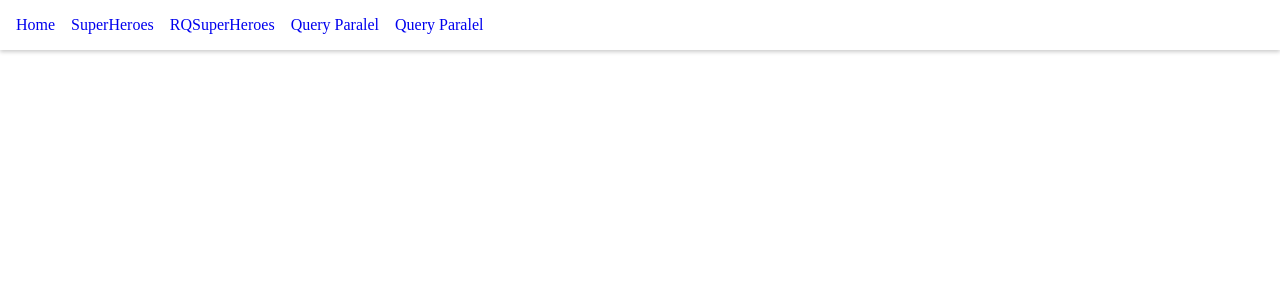
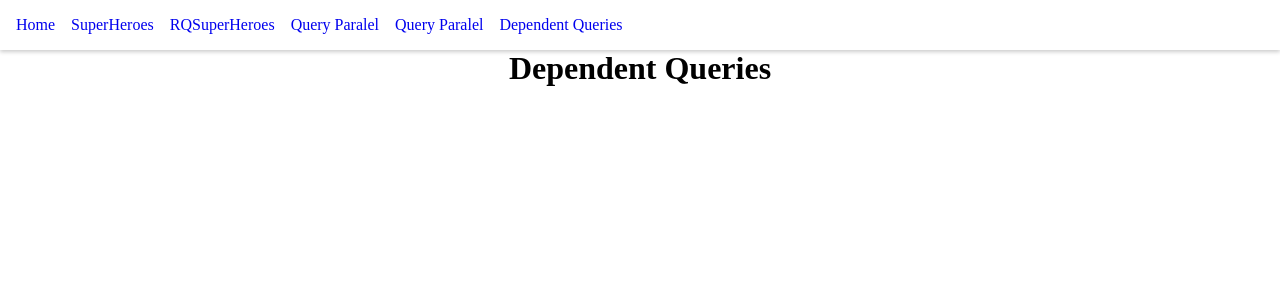
Before and after one commit to GustBitencourt/Estudo-ReactQuery, a React (Vite) app: page /dependent-queries in a window 1280 px wide. Shown: the top 300 px of the page. Built offline with nearby package versions, Linux system fonts and the light colour scheme; data requests are answered from the project's data file.

Commit message:
Uso de queris dependentes

```diff
--- a/db.json
+++ b/db.json
@@ -29,5 +29,17 @@
         "id": 3,
         "name": "Rachel Green"
       }
+    ],
+    "users": [
+      {
+        "id": "example@mail.com",
+        "channelId": "codevolution"
+      }
+    ],
+    "channels": [
+      {
+        "id": "codevolution",
+        "courses": ["react", "angular", "vue"]
+      }
     ]
   }
--- a/src/App.jsx
+++ b/src/App.jsx
@@ -9,6 +9,7 @@ import { RQSuperHeroes } from './pages/RQSuperHeroes'
 import { RQSuperHeroDetail } from './pages/RQSuperHeroDetail.js'
 import { QueriParalela } from './pages/QueriParalela'
 import { DinamicParalel } from './pages/DinamicParalel'
+import { DependentQueries } from './pages/DependentQueries'
 
 import { Header } from './components/Header'
 
@@ -29,6 +30,7 @@ function App() {
           <Route path="/rq-super-heroes/:heroId" element={<RQSuperHeroDetail />} />
           <Route path="/query-paralela" element={<QueriParalela />} />
           <Route path="/dinamic-paralel" element={<DinamicParalel heroIds={[1, 3]} />} />
+          <Route path="/dependent-queries" element={<DependentQueries email="example@mail.com" />} />
         </Routes>
         <ReactQueryDevtools position="bottom-right"/>
       </QueryClientProvider>
--- a/src/components/Header/index.jsx
+++ b/src/components/Header/index.jsx
@@ -22,6 +22,9 @@ export const Header = () => {
           <li>
             <Link className="header__nav--links" to={"/dinamic-paralel"}>Query Paralel</Link>
           </li>
+          <li>
+            <Link className="header__nav--links" to={"/dependent-queries"}>Dependent Queries</Link>
+          </li>
         </ul>
       </nav>
     </header>
--- /dev/null
+++ b/src/pages/DependentQueries/index.jsx
@@ -0,0 +1,26 @@
+import { useQuery } from "react-query";
+import axios from "axios";
+
+const fetchUserByEmail = (email) => {
+    return axios.get(`http://localhost:4000/users/${email}`);
+}
+
+const fetchCoursesByChannelId = (channelId) => {
+    return axios.get(`http://localhost:4000/channels/${channelId}`);
+}
+
+export const DependentQueries = ({ email }) => {
+   const { data: user } = useQuery(["user", email], () => fetchUserByEmail(email));
+   const channelId = user?.data.channelId;
+
+   const { data: courses } = useQuery(["courses", channelId], () => fetchCoursesByChannelId(channelId), {
+       enabled: !!channelId, //o double negatio converte pra um boolean
+   });
+
+   console.log(courses)
+  return (
+    <div>
+        <h1>Dependent Queries</h1>
+    </div>
+  )
+}
```
Also changed, not shown: 1 other file (tests, documents, lock files or other folders).
